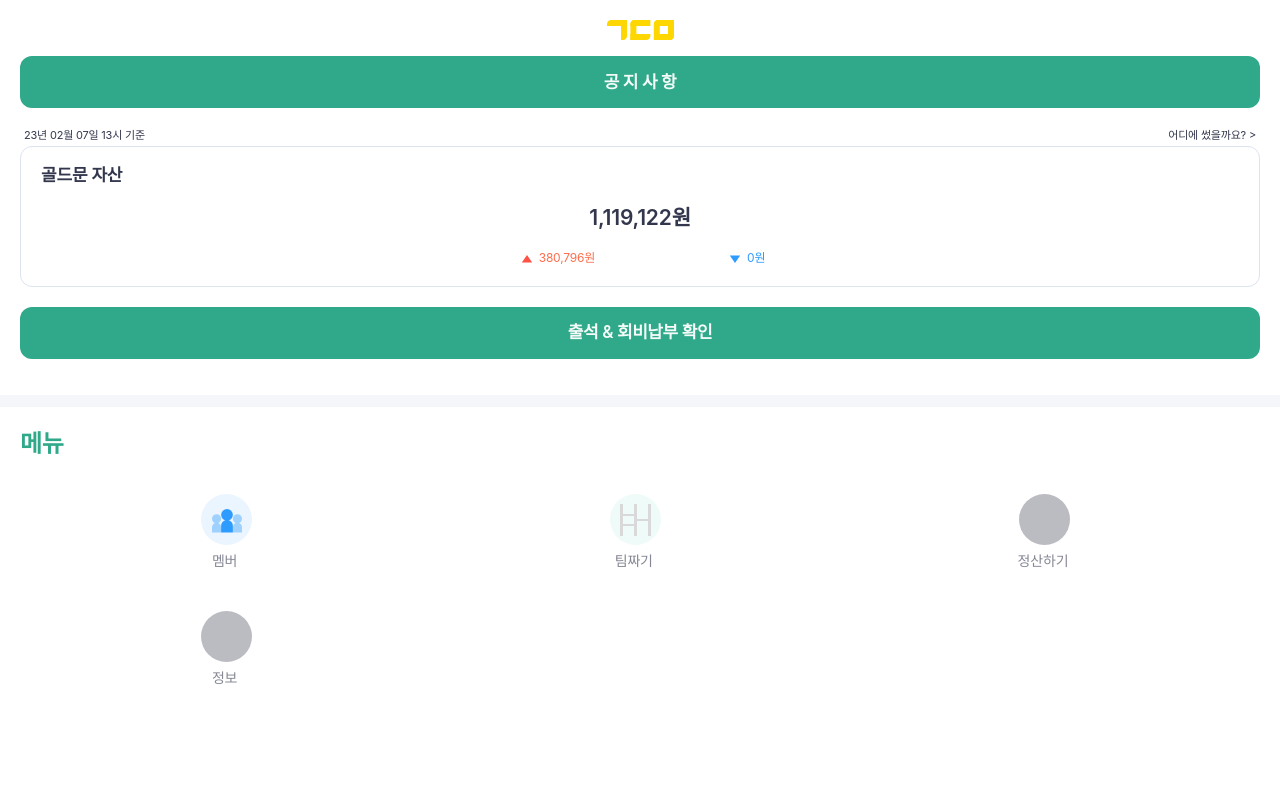
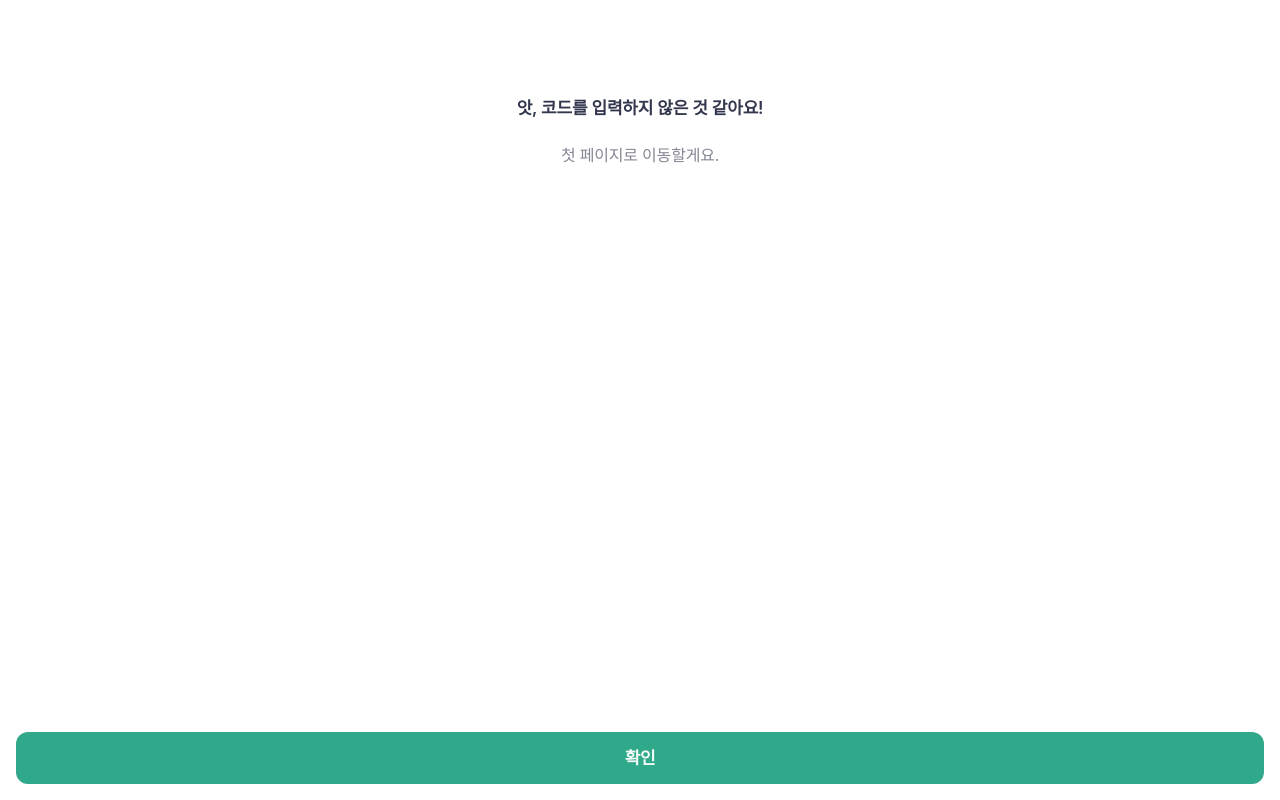
Before and after one commit to jinokiim/goldmoon, a Next.js app: page /main in a window 1280 px wide. Built offline with nearby package versions, Linux system fonts and the light colour scheme.

Commit message:
add auth check

```diff
--- a/package.json
+++ b/package.json
@@ -35,6 +35,7 @@
     "react-dom": "17.0.2",
     "react-helmet-async": "^1.1.2",
     "react-intersection-observer": "^8.32.1",
+    "recoil": "^0.7.6",
     "styled-components": "^5.3.3"
   },
   "devDependencies": {
--- /dev/null
+++ b/src/pages/MoveToInit.tsx
@@ -0,0 +1,47 @@
+import { Box, Typography, Button } from '@mui/material';
+import Layout from '@/src/layouts/main';
+import { COLORS } from '../theme/palette';
+import { useRouter } from 'next/router';
+
+// ----------------------------------------------------------------------
+
+export default function MoveToInit() {
+  const router = useRouter();
+
+  return (
+    <Layout
+      content={
+        <Box
+          sx={{
+            textAlign: 'center',
+            my: 12
+          }}
+        >
+          <Box>
+            <Box>
+              <Typography pb={3} variant="h6">
+                앗, 코드를 입력하지 않은 것 같아요!{' '}
+              </Typography>
+              <Typography variant="body1" sx={{ color: COLORS.text600 }}>
+                첫 페이지로 이동할게요.
+              </Typography>
+            </Box>
+          </Box>
+        </Box>
+      }
+      footer={
+        <Button
+          fullWidth
+          size="large"
+          sx={{ m: 2 }}
+          variant="contained"
+          onClick={() => {
+            router.push('/');
+          }}
+        >
+          확인
+        </Button>
+      }
+    />
+  );
+}
--- a/src/pages/main/index.tsx
+++ b/src/pages/main/index.tsx
@@ -19,6 +19,10 @@ import { financialLastUpdated, financialNow } from '@/src/data/financialData';
 import EmptyMenu from '@/src/assets/menu/empty_menu_icon';
 import MakeTeam from '@/src/assets/menu/make_team_icon';
 // import { formatter } from '../api/function';
+
+import { useRecoilState } from 'recoil';
+import { authState } from '@/src/recoil/atom';
+import MoveToInit from '../moveToInit';
 
 // ----------------------------------------------------------------------
 
@@ -85,13 +89,16 @@ const IndexPage = function () {
   const router = useRouter();
   // const date = new Date();
 
+  const [authCheck] = useRecoilState(authState);
+
   const [mounted, setMounted] = useState(false);
+
   useEffect(() => {
+    console.log(authCheck);
     setMounted(true);
   }, []);
 
-  return (
-    mounted && (
+  return mounted && authCheck === true ? (
     <Layout
       header={
         <>
@@ -119,10 +126,7 @@ const IndexPage = function () {
           <Box sx={{ height: '100%' }}>
             <Box sx={{ px: 2.5 }}>
               <Box sx={{ mb: 2.5 }}>
-                  <StyledButton
-                    sx={{ fontWeight: 600 }}
-                    onClick={() => router.push('/main/notice')}
-                  >
+                <StyledButton sx={{ fontWeight: 600 }} onClick={() => router.push('/main/notice')}>
                   공 지 사 항
                 </StyledButton>
               </Box>
@@ -213,7 +217,10 @@ const IndexPage = function () {
         </Box>
       }
     />
-    )
+  ) : (
+    <>
+      <MoveToInit />
+    </>
   );
 };
 
--- /dev/null
+++ b/src/recoil/atom.ts
@@ -0,0 +1,6 @@
+import { atom } from 'recoil';
+
+export const authState = atom({
+  key: 'auth',
+  default: false
+});
--- a/src/theme/index.tsx
+++ b/src/theme/index.tsx
@@ -16,6 +16,8 @@ import typography from './typography';
 import breakpoints from './breakpoints';
 import componentsOverride from './overrides';
 import shadows, { customShadows } from './shadows';
+
+import { RecoilRoot } from 'recoil';
 
 // ----------------------------------------------------------------------
 
@@ -44,11 +46,13 @@ export default function ThemeConfig({ children }: ThemeConfigProps) {
   theme.components = componentsOverride(theme);
 
   return (
+    <RecoilRoot>
       <StyledEngineProvider injectFirst>
         <ThemeProvider theme={theme}>
           <CssBaseline />
           {children}
         </ThemeProvider>
       </StyledEngineProvider>
+    </RecoilRoot>
   );
 }
```
Also changed, not shown: src/pages/main/attendance/index.tsx (+7 -3 lines), src/pages/main/financial/history/index.tsx (+9 -9 lines), src/pages/main/members/index.tsx (+8 -3 lines), src/pages/pin/index.tsx (+11 -0 lines), 1 other file (tests, documents, lock files or other folders). Lines whose indentation alone changed are shown as unchanged.
